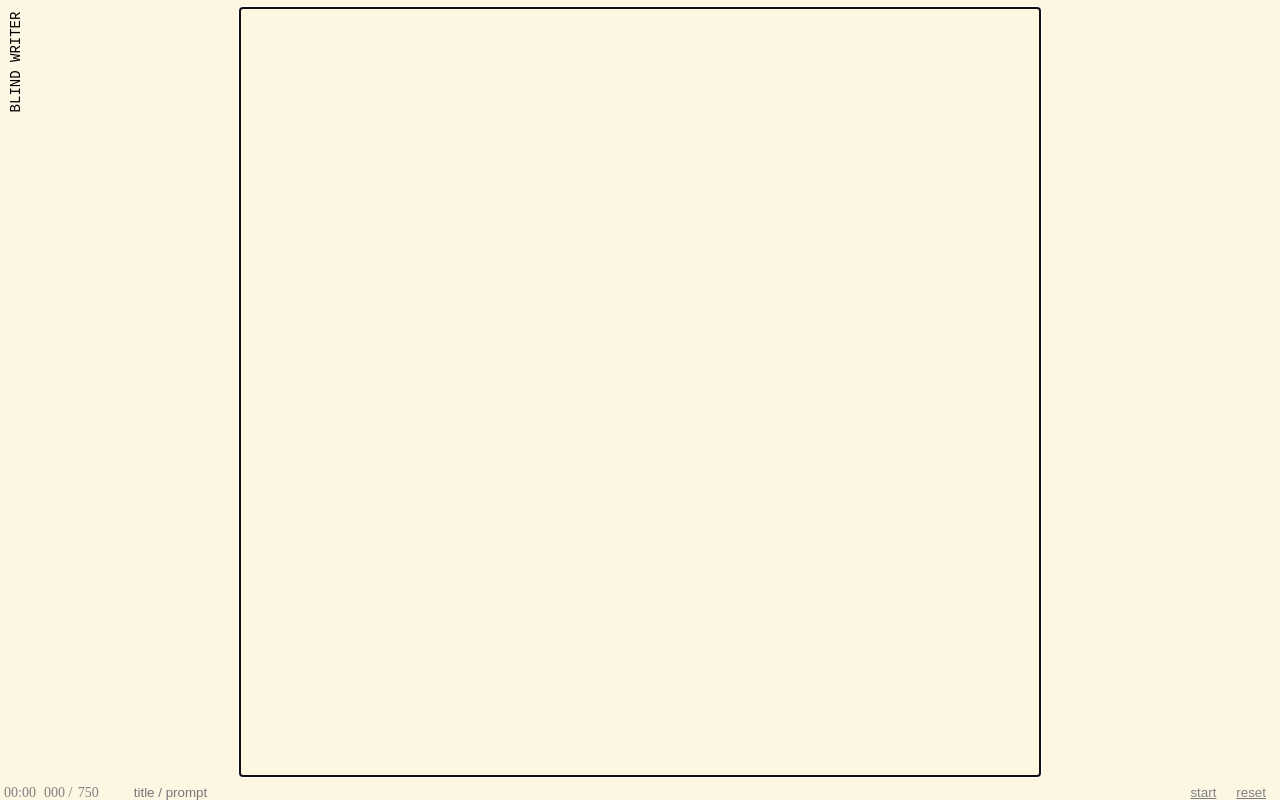
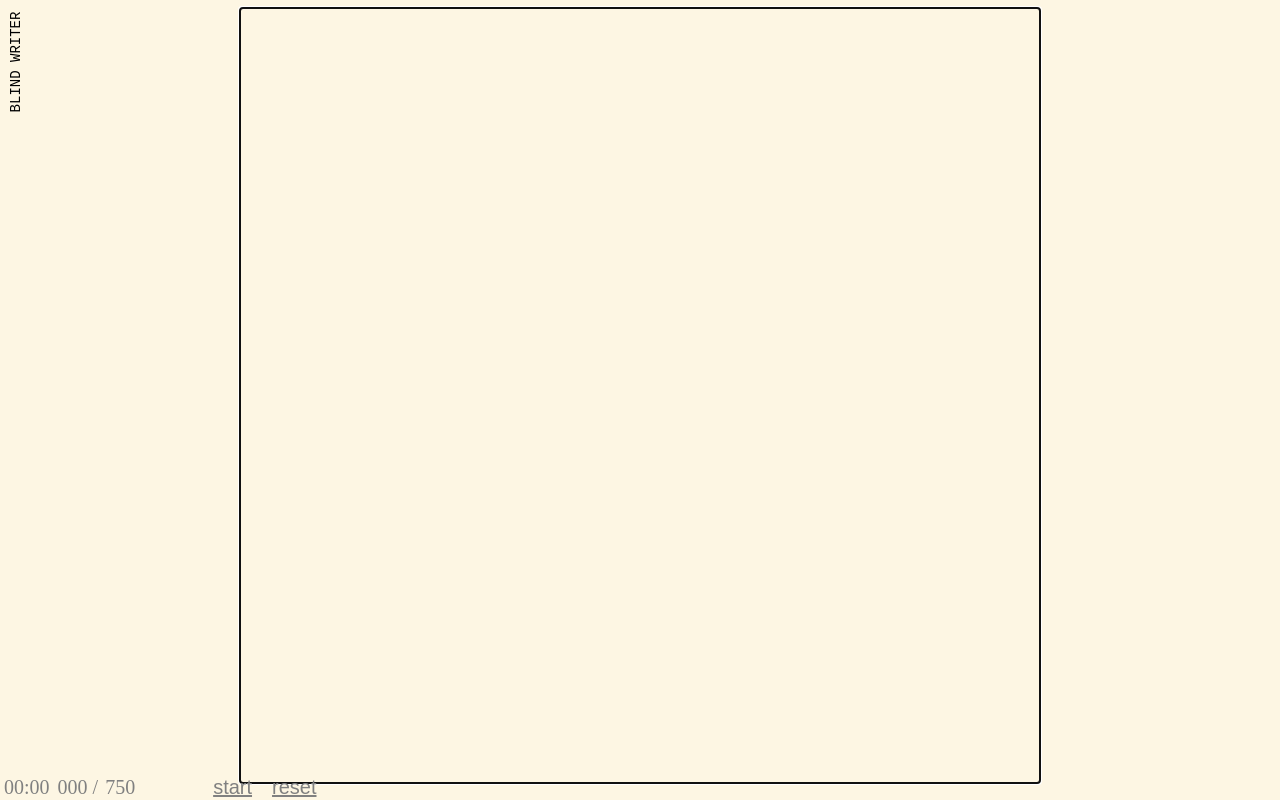
Before and after one commit to jaredpereira/smol-tools, a Next.js app: page /blind-writer in a window 1280 px wide. Built offline with nearby package versions, Linux system fonts and the light colour scheme; a web font is replaced by a local one.

Commit message:
tweak some styling, remove title

```diff
--- a/pages/blind-writer.tsx
+++ b/pages/blind-writer.tsx
@@ -2,7 +2,6 @@ import { useEffect, useState } from "react";
 
 const BlindWriter = () => {
   const [text, setText] = useState("");
-  let [title, setTitle] = useState("");
   let [wordGoal, setWordGoal] = useState(750);
   let words = text.match(/\S+/g)?.length || 0;
   let [time, setTime] = useState(0);
@@ -25,7 +24,13 @@ const BlindWriter = () => {
   }, [text, words]);
 
   return (
-    <>
+    <div
+      style={{
+        height: "100%",
+        display: "grid",
+        gridTemplateRows: "1fr auto",
+      }}
+    >
       <span style={TitleStyle}>BLIND WRITER</span>
       <textarea
         autoFocus
@@ -45,14 +50,6 @@ const BlindWriter = () => {
         <div style={StatusBarStyle}>
           <Timer seconds={time} />
           <Words words={words} wordGoal={wordGoal} setWordGoal={setWordGoal} />
-          <input
-            style={TitleInputStyle}
-            type="text"
-            value={title}
-            spellCheck={false}
-            placeholder="title / prompt"
-            onChange={(e) => setTitle(e.currentTarget.value)}
-          />
           <button
             style={{
               ...ButtonStyle,
@@ -73,7 +70,7 @@ const BlindWriter = () => {
           </button>
         </div>
       </Counter>
-    </>
+    </div>
   );
 };
 
@@ -112,7 +109,7 @@ const Words = (props: {
           background: "inherit",
           color: "inherit",
           border: "none",
-          width: "48px",
+          width: "96px",
         }}
       />
     </div>
@@ -130,30 +127,31 @@ const TextareaStyle = {
   margin: "8px auto",
   display: "block",
   padding: "16px",
+  paddingLeft: "32px",
   border: "none",
   width: "100%",
   maxWidth: "800px",
+  height: "100%",
   backgroundColor: "inherit",
-  height: "calc(98vh - 16px)",
 } as const;
 
 const CounterStyle = {
-  height: "2vh",
   backgroundColor: "black",
   color: "grey",
 };
 
 const StatusBarStyle = {
-  display: "grid",
+  display: "flex",
+  flexDirection: "row",
   width: "100vw",
   alignItems: "baseline",
   paddingLeft: "4px",
-  gridTemplateColumns:
-    "max-content max-content 1fr max-content max-content max-content",
   gridGap: "8px",
-};
+  fontSize: "20px",
+} as const;
 
 const ButtonStyle = {
+  fontSize: "20px",
   background: "none",
   border: "none",
   color: "grey",
@@ -169,10 +167,4 @@ const TitleStyle = {
   fontFamily: "monospace",
 } as const;
 
-const TitleInputStyle = {
-  color: "inherit",
-  border: "none",
-  background: "inherit",
-  width: "100%",
-};
 export default BlindWriter;
```
